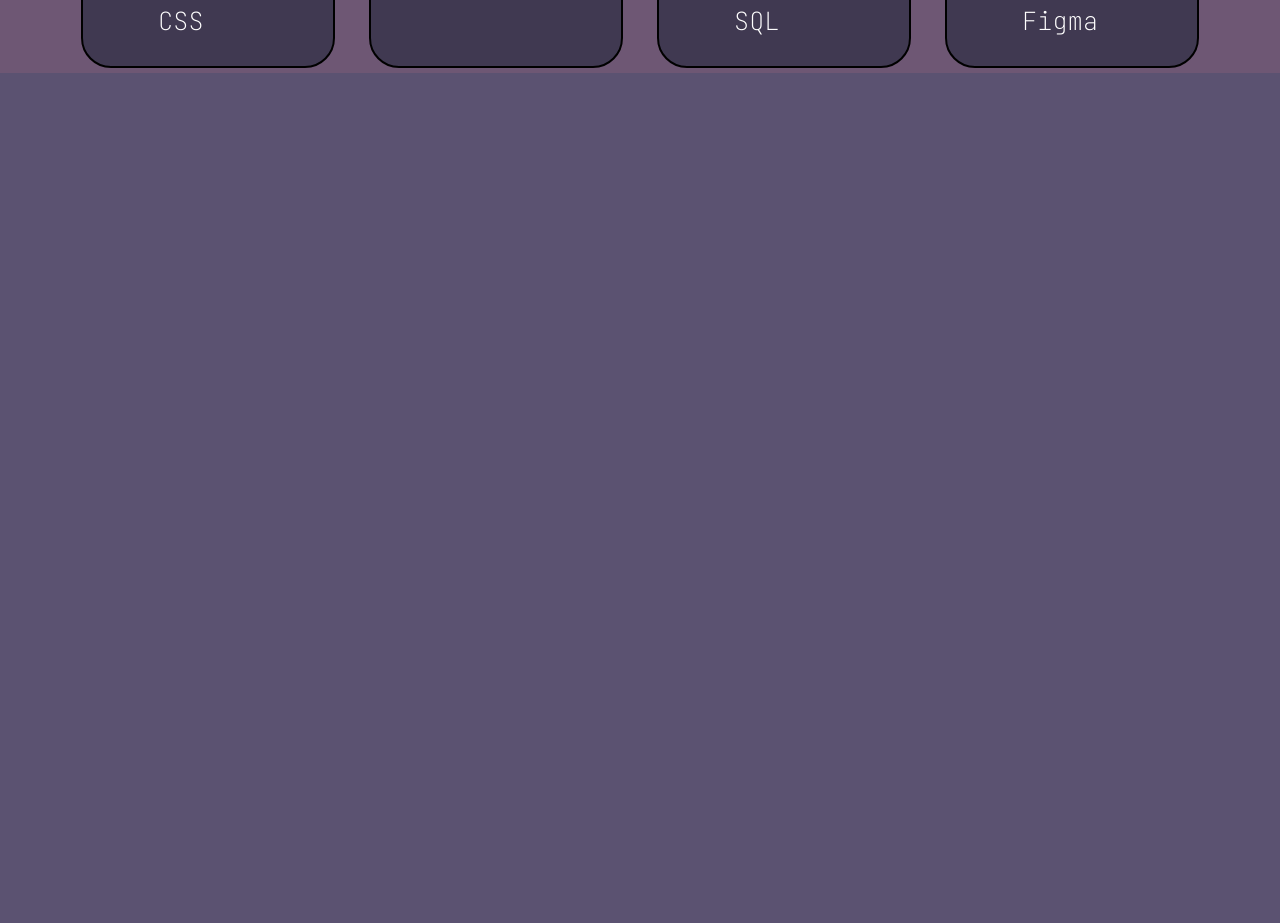
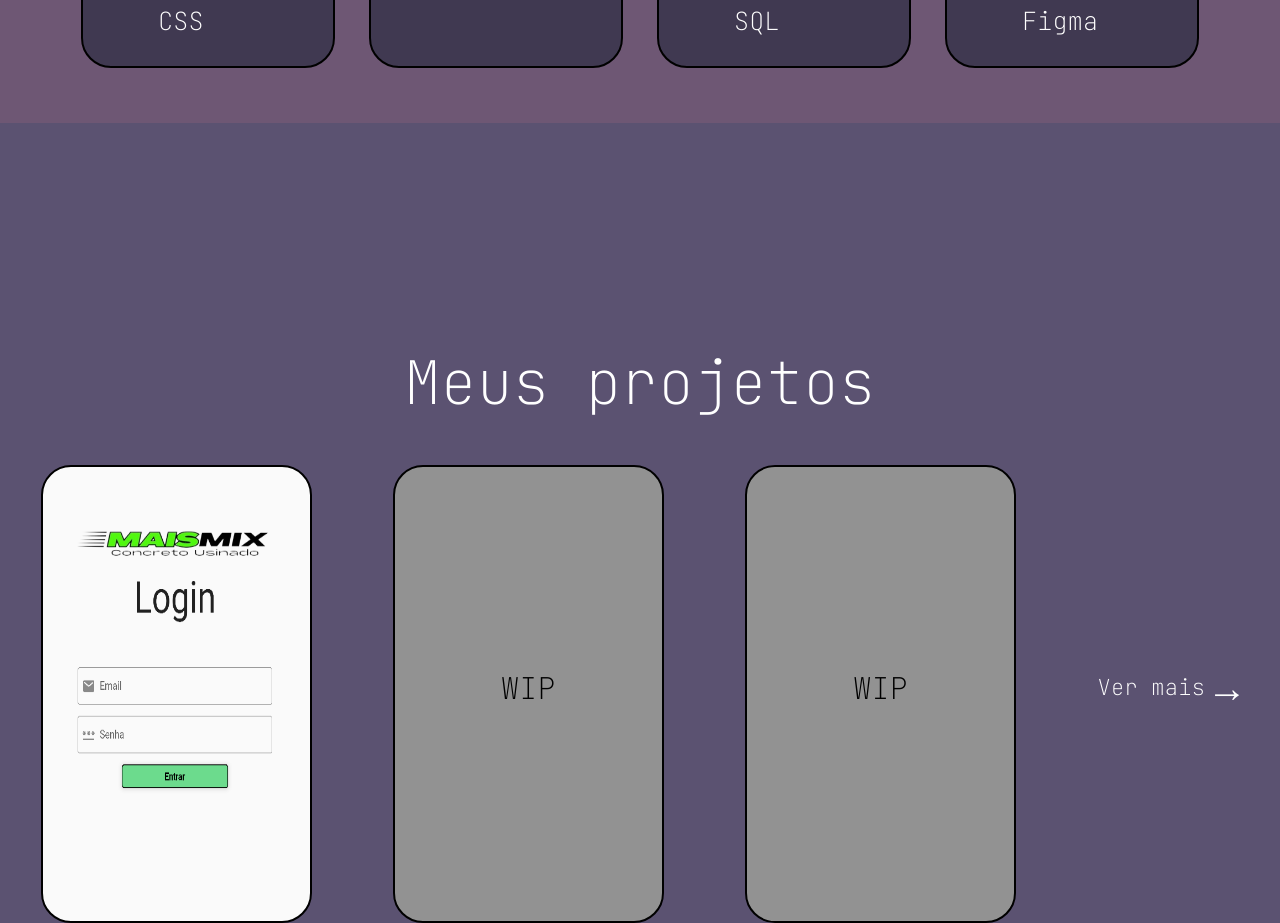
Before and after one commit to Ja1zinh0/NewPortifolio, an Angular app: page / in a window 1280 px wide. Shown: the part 1200-2123 px from the top of the page. Before the commit the page ends 1273 px from the top, so only its background shows below. Built offline with nearby package versions, Linux system fonts and the light colour scheme.

Commit message:
added my projects screen

```diff
--- a/src/app/components/body/body.component.css
+++ b/src/app/components/body/body.component.css
@@ -62,7 +62,7 @@
   justify-content: center;
 }
 .about-background {
-  height: 600px;
+  height: 650px;
   width: 100%;
   background-color: #6e5774;
   display: flex;
@@ -247,3 +247,84 @@
 .tecn-content p {
   background-color: #403951;
 }
+
+.proj-title{
+  display: flex;
+  justify-content: center;
+  color: white;
+  font-size: 60px;
+  padding-top: 250px;
+}
+
+.projects{
+  display: flex;
+  justify-content: space-around;
+  padding-top: 60px;
+}
+
+.proj-screen1{
+  width: 267px;
+  height: 454px;
+  background-color: rgb(250, 250, 250);
+  border-radius: 30px;
+  border: 2px solid black;
+  display: flex;
+  justify-content: center;
+  align-items: center;
+}
+
+.proj-screen1 img{
+  width: 220px;
+  height: 400px;
+}
+
+.proj-screen2{
+  width: 267px;
+  height: 454px;
+  background-color: rgb(146, 146, 146);
+  border-radius: 30px;
+  border: 2px solid black;
+  display: flex;
+  align-items: center;
+  justify-content: center;
+}
+
+.proj-screen2 p{
+  background-color: rgb(146, 146, 146);
+  font-size: 30px;
+}
+
+.proj-screen3{
+  width: 267px;
+  height: 454px;
+  background-color: rgb(146, 146, 146);
+  border-radius: 30px;
+  border: 2px solid black;
+  display: flex;
+  align-items: center;
+  justify-content: center;
+}
+
+.proj-screen3 p{
+  background-color: rgb(146, 146, 146);
+  font-size: 30px;
+}
+
+.vermais{
+  display: flex;
+  align-items: center;
+  color: white;
+}
+
+.vermais div{
+  display:flex;
+}
+.vermais a{
+  font-size: 22px;
+  text-decoration: none;
+  color: inherit;
+}
+.vermais span{
+  padding-left: 10px;
+  font-size: 40px;
+}
--- a/src/app/components/body/body.component.html
+++ b/src/app/components/body/body.component.html
@@ -105,5 +105,39 @@
         </div>
       </div>
     </div>
+
+    <div class="proj-title">
+      <p>Meus projetos</p>
+    </div>
+
+    <div class="projects">
+      <div class="proj-screen1">
+        <img src="assets/maismix_tela.png">
+      </div>
+
+      <div class="proj-screen2">
+        <p>
+          WIP
+        </p>
+      </div>
+
+      <div class="proj-screen3">
+        <p>
+          WIP
+        </p>
+      </div>
+
+      <div class="vermais">
+        <div class="vermais-css">
+          <a href="">
+            <p>Ver mais</p>
+          </a>
+
+          <a href="">
+            <span>&#8594;</span>
+          </a>
+        </div>
+      </div>
+    </div>
   </main>
 </body>
```
Also changed, not shown: src/assets/maismix_tela.png (added).
